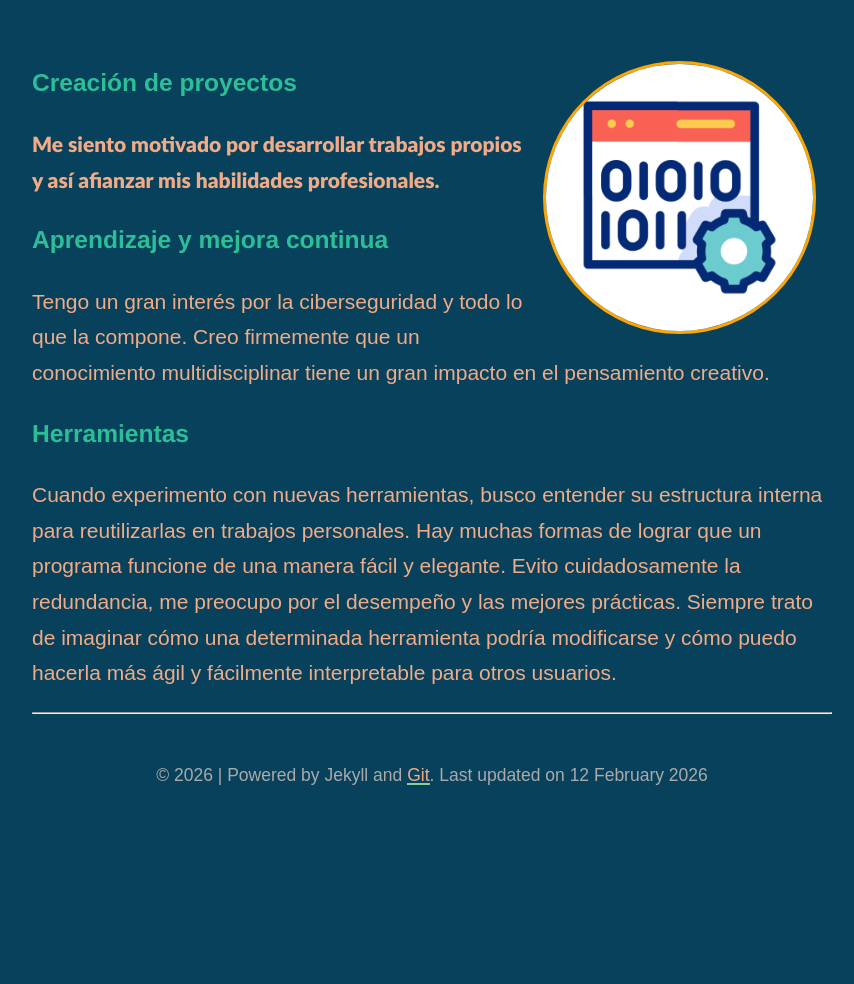
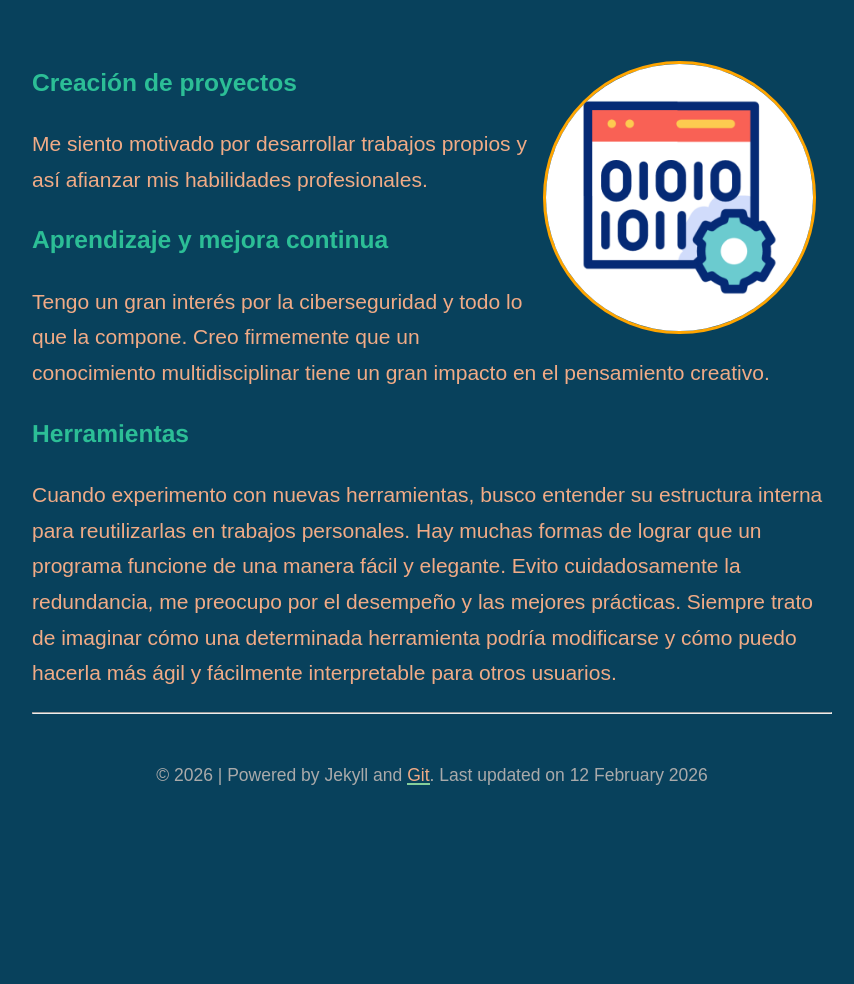
Before and after one commit to q3it/card, a Jekyll site: the page built from index.md, in a window 1280 px wide. Shown: the whole page, without its empty margins (208-1062 px from the left). Built offline with Jekyll 4.4.1, drawn with Linux system fonts in a browser that asks for light colours; nearby versions of some CDN libraries.

Commit message:
Update index.md

```diff
--- a/index.md
+++ b/index.md
@@ -8,7 +8,7 @@ published: true
 ---
 <!--# <span style="color:#2CBE96">Visión</span>  Color subtítulos #98a0ac-->
 ### <span style="font-family: Titan One,sans-serif; color:#2CBE96">Creación de proyectos</span>
-<p style="font-family: Lato,sans-serif; font-style: normal;">Me siento motivado por desarrollar trabajos propios y así afianzar mis habilidades profesionales.</p>
+Me siento motivado por desarrollar trabajos propios y así afianzar mis habilidades profesionales.
 
 ### <span style="color:#2CBE96">Aprendizaje y mejora continua</span>
 Tengo un gran interés por la ciberseguridad y todo lo que la compone. Creo firmemente que un conocimiento multidisciplinar tiene un gran impacto en el pensamiento creativo.
```
